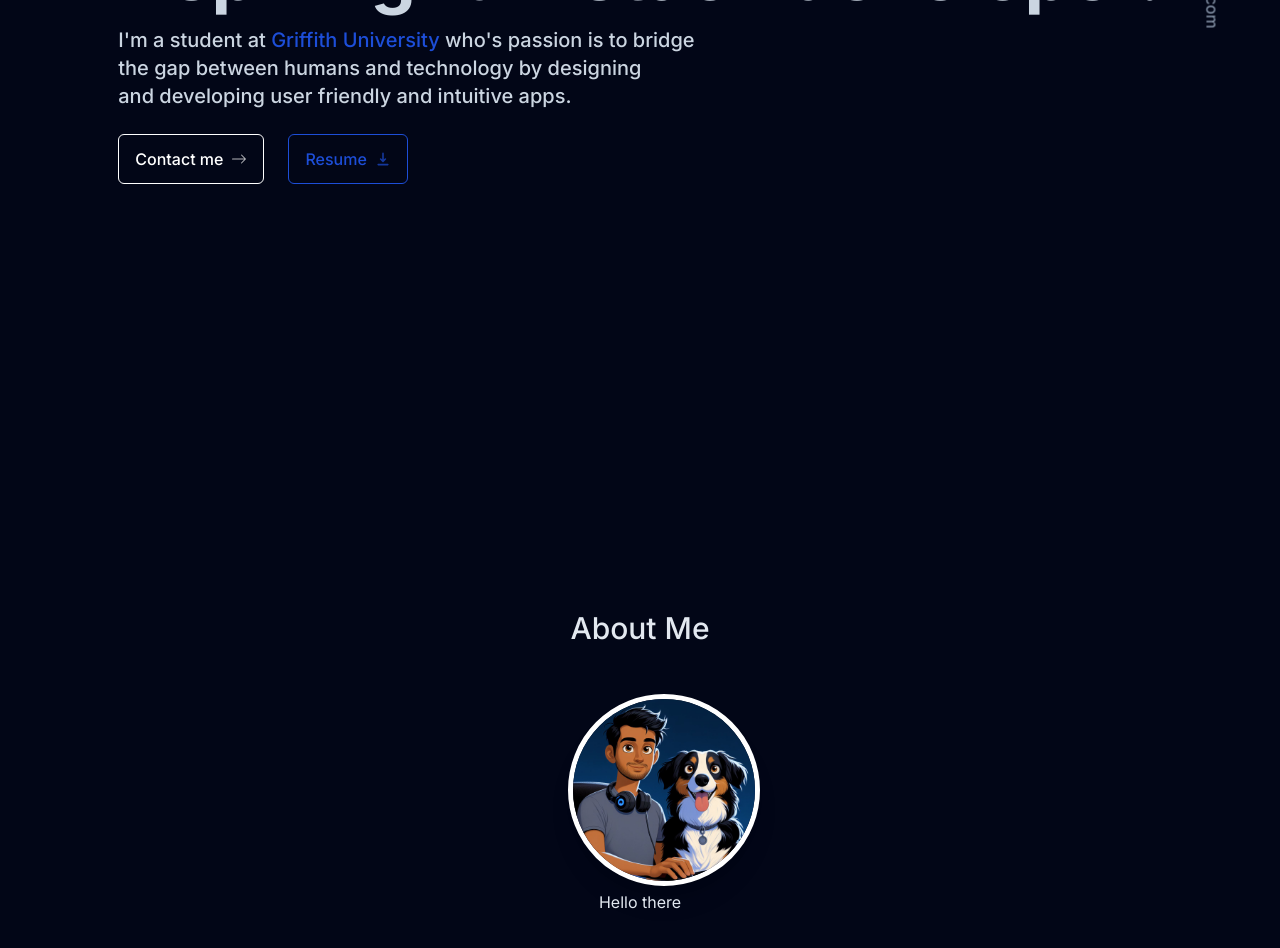
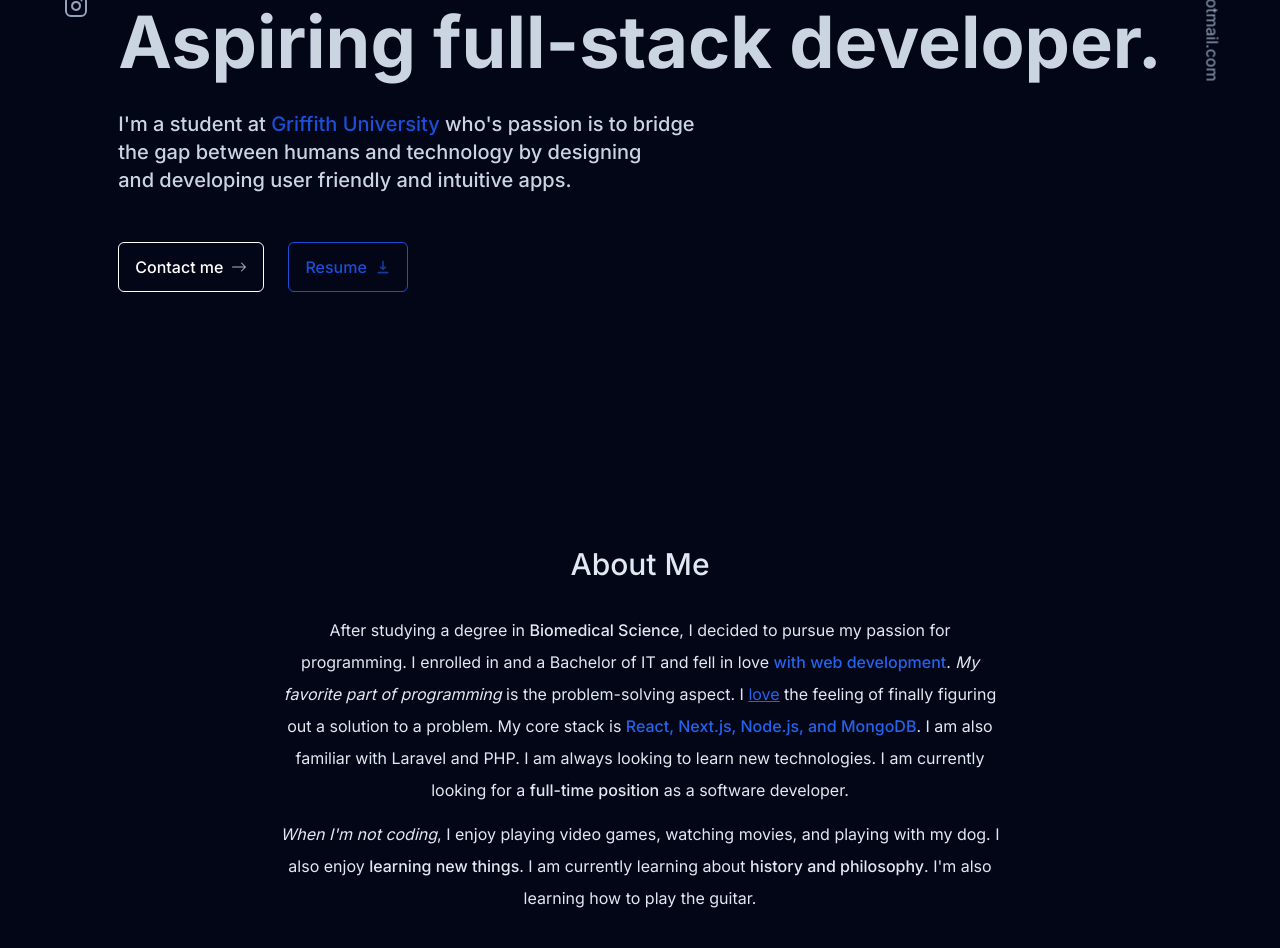
Before and after one commit to sramsamy/portfolio, a Next.js app: page / in a window 1280 px wide. Shown: the part 400-1348 px from the top of the page. Built offline with nearby package versions, Linux system fonts and the light colour scheme.

Commit message:
Roughly finished about section, moving onto to projects

```diff
--- a/app/page.tsx
+++ b/app/page.tsx
@@ -5,7 +5,7 @@ import SectionDivider from "@/components/section-divider";
 
 export default function Home() {
   return (
-    <main className="flex flex-col items-center px-4 ">
+    <main className="flex flex-col px-4 items-center mt-12">
       <Intro />
       <About />
     </main>
--- a/components/about.tsx
+++ b/components/about.tsx
@@ -7,27 +7,41 @@ import introImage from "@/public/meAndBella.jpeg";
 
 export default function About() {
     return (
-        <section className='mb-28 max-w-[45rem] text-center leading-8 sm:mb-40'>
-            <SectionHeading>About Me</SectionHeading>
-            <motion.div
-            initial={{ opacity: 0, scale: 0 }}
-            animate={{ opacity: 1, scale: 1 }}
-            transition={{ type: "spring", duration: 0.7 }}
-            className="mt-2 sm:mt-0"
-            >
-                <Image
-                    src={introImage}
-                    alt="cartoon photo of me and Bella"
-                    width="192"
-                    height="192"
-                    quality="95"
-                    priority={true}
-                    className="h-150 w-150 rounded-full object-cover border-[0.35rem] border-white shadow-xl md:mt-12 md:ml-12"
-                />
-            </motion.div>
-            <p>Hello there</p>
-            <p></p>
 
-        </section>
-    )
+        <motion.section
+        className="mb-28 max-w-[45rem] leading-8 text-center sm:mb-40 scroll-mt-23"
+        initial={{ opacity: 0, y: 100 }}
+        animate={{ opacity: 1, y: 0 }}
+        transition={{ delay: 0.175 }}
+        id="about"
+        >
+            <SectionHeading>About me</SectionHeading>
+            <p className="mb-3">
+                After studying a degree in{" "}
+                <span className="font-medium">Biomedical Science</span>, I decided to pursue my
+                passion for programming. I enrolled in and a Bachelor of IT and fell in love{" "}
+                <span className="font-medium text-blue-600">with web development</span>.{" "}
+                <span className="italic">My favorite part of programming</span> is the
+                problem-solving aspect. I <span className="underline text-blue-600">love</span> the
+                feeling of finally figuring out a solution to a problem. My core stack
+                is{" "}
+                <span className="font-medium text-blue-600">
+                    React, Next.js, Node.js, and MongoDB
+                </span>
+                . I am also familiar with Laravel and PHP. I am always looking to
+                learn new technologies. I am currently looking for a{" "}
+                <span className="font-medium">full-time position</span> as a software
+                developer.
+                </p>
+
+                <p>
+                <span className="italic">When I'm not coding</span>, I enjoy playing
+                video games, watching movies, and playing with my dog. I also enjoy{" "}
+                <span className="font-medium">learning new things</span>. I am currently
+                learning about{" "}
+                <span className="font-medium">history and philosophy</span>. I'm also
+                learning how to play the guitar.
+                </p>
+    </motion.section>
+    );
 }
--- a/components/intro.tsx
+++ b/components/intro.tsx
@@ -10,7 +10,7 @@ import { FiGithub, FiLinkedin,FiInstagram } from "react-icons/fi";
 
 export default function Intro() {
     return (
-        <section className="h-screen mb-28 mt-4 text-left sm:mb:0 sm:mt-4 flex flex-col justify-center sm:flex-row">
+        <section className="h-screen text-left sm:mb:0 sm:mt-4 flex flex-col justify-center sm:flex-row">
             <motion.div className="ml-4 absolute left-0 w-16 hidden xl:flex pl-4 p sm:mb-0 sm:mt-0"
             initial={{ opacity: 0, y: -100 }}
             animate={{ opacity: 1, y: 0 }}
@@ -30,15 +30,15 @@ export default function Intro() {
                 </div>
 
             </motion.div>
-            <div className="flex flex-col mt-28 sm:flex-row ">
+            <div className="flex flex-col mt-32 sm:flex-row ">
 
                     <motion.h1 className="mb-10 px-4 font-medium !leading-[1.5]"
                     initial={{ opacity: 0, y: 100 }}
                     animate={{ opacity: 1, y: 0 }}
                     >
-                        <p className="text-blue-700 mb-4">Hi, my name is</p>
+                        <p className="text-blue-700 mb-4 text-xl">Hi, my name is</p>
                         <p className="text-slate-200 font-bold text-7xl mb-4"> Sachin Ramsamy.</p>
-                        <p className="text-slate-300 font-bold text-7xl mb-4"> Aspiring full-stack developer.</p>
+                        <p className="text-slate-300 font-bold text-7xl mb-8"> Aspiring full-stack developer.</p>
                         <p className=" text-slate-300 mb-4 text-xl">I'm a student at <span className="text-blue-700">Griffith University</span> who's passion is to bridge<br /> the gap
                         between humans and technology by designing<br /> and developing  user friendly and intuitive apps.
                         </p>
@@ -47,15 +47,15 @@ export default function Intro() {
                         initial={{ opacity: 0, y: 100 }}
                         animate={{ opacity: 1, y: 0 }}
                         transition={{ delay: 0.1 }}>
-                            <Link href="#contact" className="group mt-2 flex items-center border border-white rounded-md text-white px-4 py-3 gap-2 outline-none focus:scale-110 hover:scale-110 hover:bg-black active:scale-105 transition">
+                            <Link href="#contact" className="group mt-8 flex items-center border border-white rounded-md text-white px-4 py-3 gap-2 outline-none focus:scale-110 hover:scale-110 hover:bg-black active:scale-105 transition">
                                 Contact me <BsArrowRight className="opacity-70 group-hover:translate-x-1" />
                             </Link>
-                            <a href="/Cirriculum Vitae of Sachin Ramsamy.pdf" download className="group mt-2 flex items-center text-blue-700 border border-blue-700 rounded-md px-4 py-3 gap-2 outline-none focus:scale-110 hover:scale-110 hover:text-blue-600 hover:border-blue-500 hover:bg-black active:scale-105 transition">Resume <HiDownload className="opacity-70 group-hover:translate-y-1 transition" /></a>
+                            <a href="/Cirriculum Vitae of Sachin Ramsamy.pdf" download className="group mt-8 flex items-center text-blue-700 border border-blue-700 rounded-md px-4 py-3 gap-2 outline-none focus:scale-110 hover:scale-110 hover:text-blue-600 hover:border-blue-500 hover:bg-black active:scale-105 transition">Resume <HiDownload className="opacity-70 group-hover:translate-y-1 transition" /></a>
                         </motion.div>
                     </motion.h1>
 
             </div>
-            <motion.div className="my-[155px] fixed flex-col right-0 xl:flex hidden pl-4 p"
+            <motion.div className="my-[160px] fixed flex-col right-0 xl:flex hidden pl-4 p"
                 initial={{ opacity: 0, y: -100 }}
                 animate={{ opacity: 1, y: 0 }}
                 transition={{ delay: 1 }}>
```
Also changed, not shown: components/projects.tsx (added).
